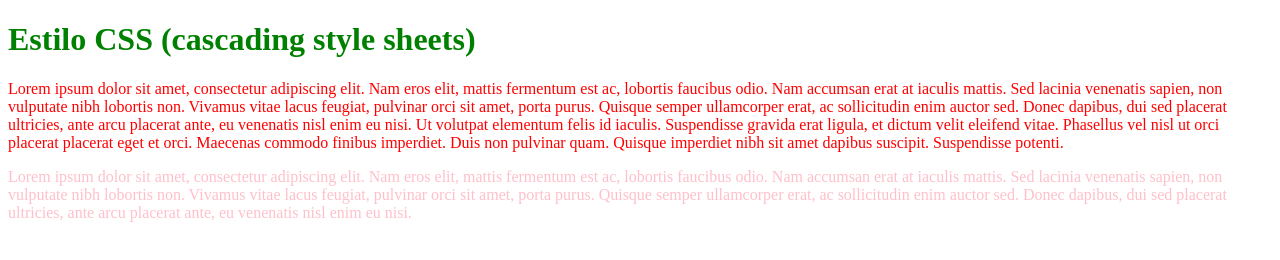
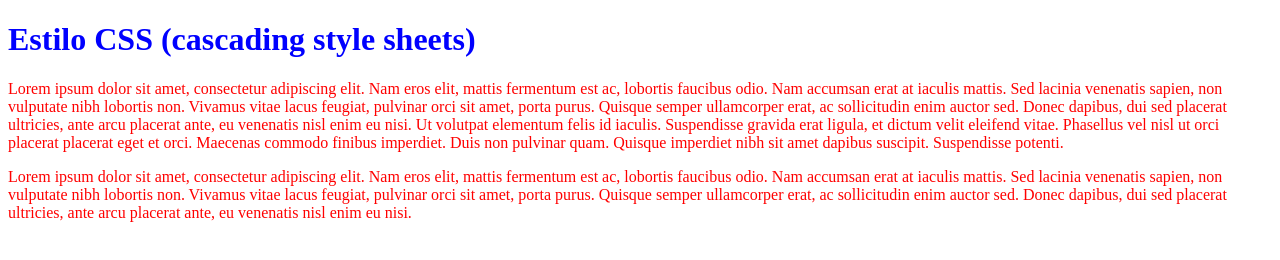
Before and after one commit to danbailo/css3, a plain HTML site: page inline_style.html in a window 1280 px wide. Drawn offline with Linux system fonts and the light colour scheme.

Commit message:
internal style sheet/seletores

```diff
--- a/inline_style.html
+++ b/inline_style.html
@@ -1,17 +1,31 @@
 <!DOCTYPE html>
 <html>
 	<head>
+
 		<title>Inline Style</title>
 		<meta charset="utf-8">
+
+		<style type="text/css">
+
+			p{
+				color:red;
+			}
+
+			h1{
+				color:blue;
+			}
+
+		</style>
+
 	</head>
 	<body>
 
-		<h1 style=" color: green;">Estilo CSS (cascading style sheets)</h1>
-		<p style=" color: red;">
+		<h1>Estilo CSS (cascading style sheets)</h1>
+		<p>
 			Lorem ipsum dolor sit amet, consectetur adipiscing elit. Nam eros elit, mattis fermentum est ac, lobortis faucibus odio. Nam accumsan erat at iaculis mattis. Sed lacinia venenatis sapien, non vulputate nibh lobortis non. Vivamus vitae lacus feugiat, pulvinar orci sit amet, porta purus. Quisque semper ullamcorper erat, ac sollicitudin enim auctor sed. Donec dapibus, dui sed placerat ultricies, ante arcu placerat ante, eu venenatis nisl enim eu nisi. Ut volutpat elementum felis id iaculis. Suspendisse gravida erat ligula, et dictum velit eleifend vitae. Phasellus vel nisl ut orci placerat placerat eget et orci. Maecenas commodo finibus imperdiet. Duis non pulvinar quam. Quisque imperdiet nibh sit amet dapibus suscipit. Suspendisse potenti.
 		</p>
 
-		<p style=" color: pink;">
+		<p>
 			Lorem ipsum dolor sit amet, consectetur adipiscing elit. Nam eros elit, mattis fermentum est ac, lobortis faucibus odio. Nam accumsan erat at iaculis mattis. Sed lacinia venenatis sapien, non vulputate nibh lobortis non. Vivamus vitae lacus feugiat, pulvinar orci sit amet, porta purus. Quisque semper ullamcorper erat, ac sollicitudin enim auctor sed. Donec dapibus, dui sed placerat ultricies, ante arcu placerat ante, eu venenatis nisl enim eu nisi.
 		</p>
 
```
